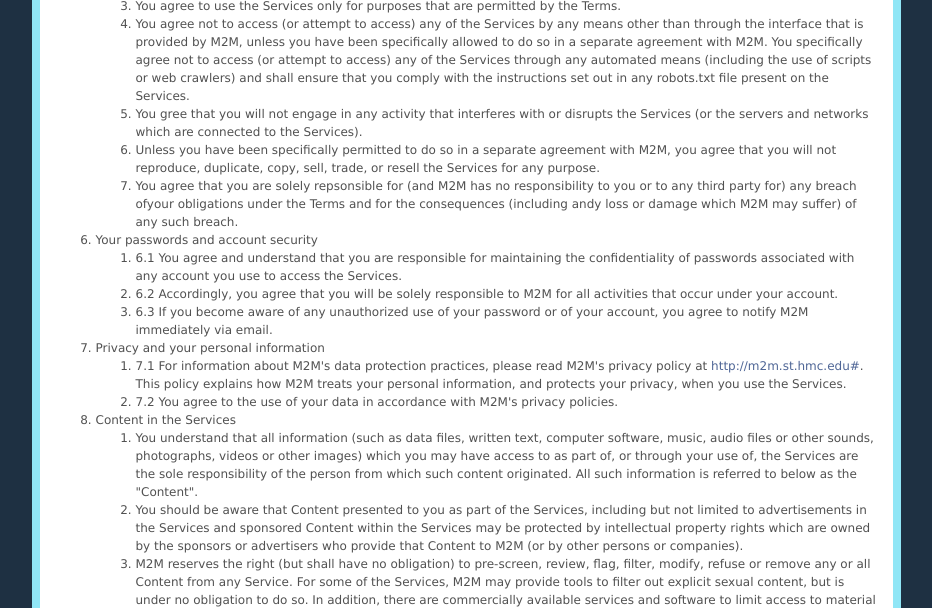
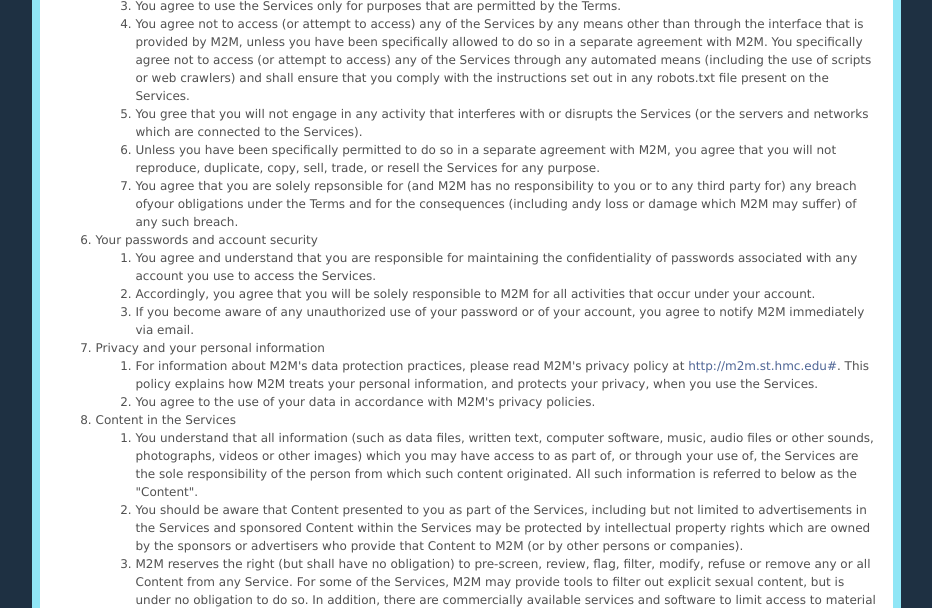
Before and after one commit to blampe/M2M, a Django app: template m2m/templates/faq/tos.html in a window 1280 px wide. Shown: the part 1220-1828 px from the top of the page, without its empty margins (174-1106 px from the left). Run offline with Django 3.2, Linux system fonts and the light colour scheme; the template is opened without the code that fills it, so the values that code supplies are empty; parts of the project's set-up code (start-up, migrations or seed data) failed here and were passed over.

Commit message:
some cleanup done

```diff
--- a/m2m/templates/faq/basic.html
+++ b/m2m/templates/faq/basic.html
@@ -50,7 +50,8 @@
 					</li>
 					<li> <h3>Don't be a snitch...ass.</h3>
 						<p> Your use of the search functionality on this site implies that you do not believe its
-						existence violates the honor code. If this is not the case, leave; it's in the terms of service,
+						existence violates the honor code. If this is not the case, leave; it's in the
+						<a href="{%url faq.views.serviceTerms%}">terms of service</a>,
 						which you are required to have read before utilizing any function of this site.</p>
 						<p> Likewise, utilizing the Network implies that you're okay with its existence. I can't
 						make you agree to this, but Rule #1, guys; Rule #1.</p>
--- a/m2m/templates/faq/tos.html
+++ b/m2m/templates/faq/tos.html
@@ -116,21 +116,21 @@ Welcome to M2M!
 </li>
 	<li>Your passwords and account security
 		<ol>
-			<li>6.1	You agree and understand that you are responsible for maintaining the confidentiality of passwords
+			<li>You agree and understand that you are responsible for maintaining the confidentiality of passwords
 			associated with any account you use to access the Services.</li>
-			<li>6.2	Accordingly, you agree that you will be solely responsible to M2M for all activities that occur
+			<li>Accordingly, you agree that you will be solely responsible to M2M for all activities that occur
 			under your account.</li>
-			<li>6.3	If you become aware of any unauthorized use of your password or of your account, you agree to notify
+			<li>If you become aware of any unauthorized use of your password or of your account, you agree to notify
 			M2M immediately via email.</li>
 
 		</ol>
 	</li>
 	<li>Privacy and your personal information
 		<ol>
-			<li>7.1	For information about M2M's data protection practices, please read M2M's privacy policy at
+			<li>For information about M2M's data protection practices, please read M2M's privacy policy at
 			<a href="{% url faq.views.privacy %}">http://m2m.st.hmc.edu{%url faq.views.privacy%}</a>.  This policy explains
 			how M2M treats your personal information, and protects your privacy, when you use the Services.</li>
-			<li>7.2	You agree to the use of your data in accordance with M2M's privacy policies.</li>
+			<li>You agree to the use of your data in accordance with M2M's privacy policies.</li>
 		</ol>
 	</li>
 	<li>Content in the Services
@@ -260,7 +260,7 @@ Welcome to M2M!
 			<li>YOU EXPRESSLY UNDERSTAND AND AGREE THAT YOUR USE OF THE SERVICES IS AT YOUR SOLE RISK AND THAT THE SERVICES
 			ARE PROVIDED "AS IS" AND "AS AVAILABLE."</li>
 
-			<li>IN PARTICULAR, M2M, ITS SUBSIDIARIES AND AFFILIATES, AND ITS LICENSORS DO NOT REPRESENT OR WARRANT TO YOU
+			<li>IN PARTICULAR, M2M, ITS SUBSIDIARIES, AFFILIATES, Other Affiliates, AND ITS LICENSORS DO NOT REPRESENT OR WARRANT TO YOU
 			THAT:
 				<ol>
 					<li>YOUR USE OF THE SERVICES WILL MEET YOUR REQUIREMENTS,</li>
@@ -285,7 +285,7 @@ Welcome to M2M!
 	<li class="serious">LIMITATION OF LIABILITY
 		<ol>
 			<li>SUBJECT TO OVERALL PROVISION IN PARAGRAPH 14.1 ABOVE, YOU EXPRESSLY UNDERSTAND AND AGREE THAT
-			M2M, ITS SUBSIDIARIES AND AFFILIATES, AND ITS LICENSORS SHALL NOT BE LIABLE TO YOU FOR:
+			M2M, ITS SUBSIDIARIES, AFFILIATES, Other Affiliates, AND ITS LICENSORS SHALL NOT BE LIABLE TO YOU FOR:
 
 				<ol>
 					<li>ANY DIRECT, INDIRECT, INCIDENTAL, SPECIAL CONSEQUENTIAL OR EXEMPLARY DAMAGES WHICH MAY BE INCURRED
@@ -313,7 +313,7 @@ Welcome to M2M!
 			HAS BEEN ADVISED OF OR SHOULD HAVE BEEN AWARE OF THE POSSIBILITY OF ANY SUCH LOSSES ARISING.</li>
 		</ol>
 	</li>
-	<li class="serious">Copyright and trade mark policies
+	<li>Copyright and trade mark policies
 		<ol>
 			<li>It is not M2M's policy to respond to notices of alleged copyright infringement that comply with applicable
 			international intellectual property law (including, in the United States, the Digital Millennium Copyright Act)
@@ -322,7 +322,7 @@ Welcome to M2M!
 			<li>M2M does not operate a trade mark complaints procedure in respect of M2M's advertising business.</li>
 		</ol>
 	</li>
-	<li class="serious">Advertisements
+	<li>Advertisements
 		<ol>
 			<li>Some of the Services may be supported by advertising revenue and may display advertisements and promotions.
 			These advertisements may be targeted to the content of information stored on the Services, queries made through the Services
@@ -333,7 +333,7 @@ Welcome to M2M!
 			may place such advertising on the Services.</li>
 		</ol>
 	</li>
-	<li class="serious">Other content
+	<li>Other content
 		<ol>
 			<li>The Services may include hyperlinks to other web sites or content or resources. M2M may have no control
 			over any web sites or resources which are provided by companies or persons other than M2M.</li>
```
